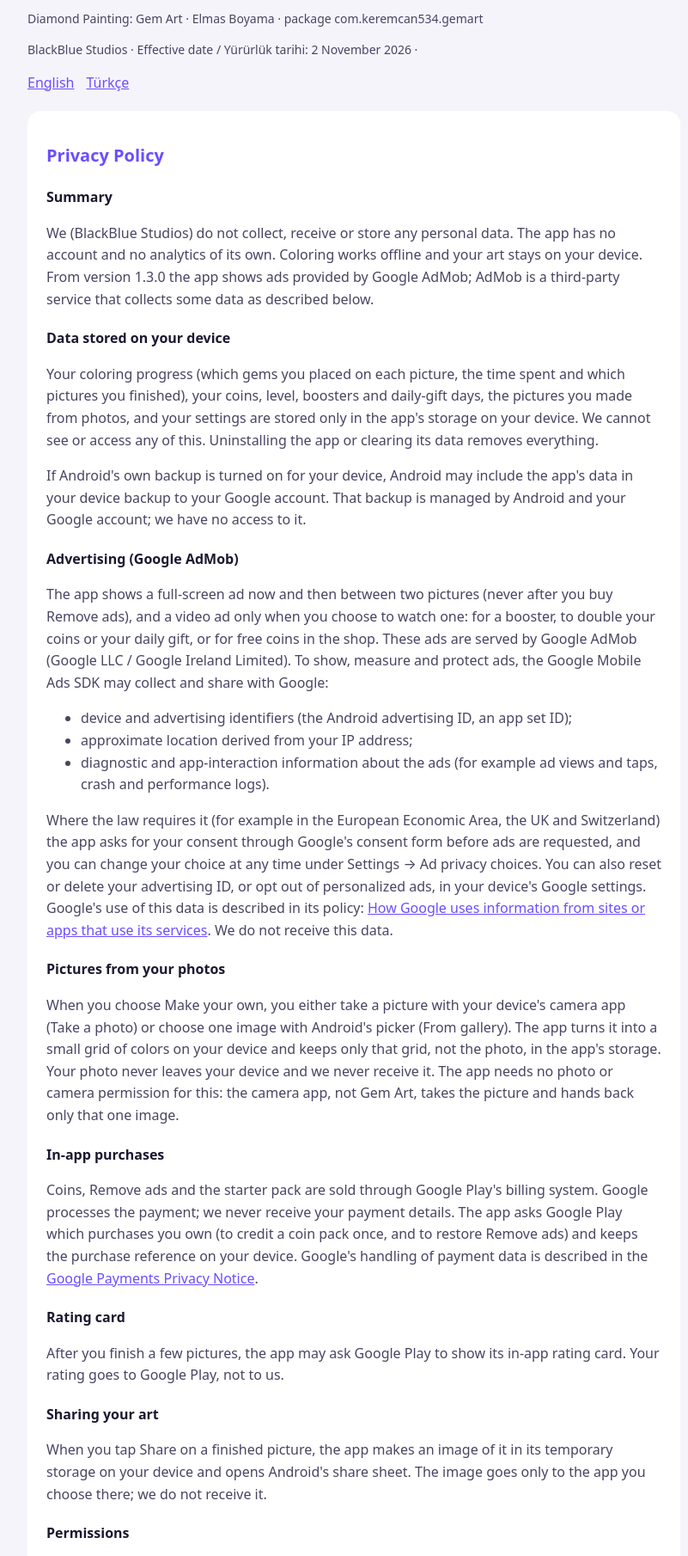
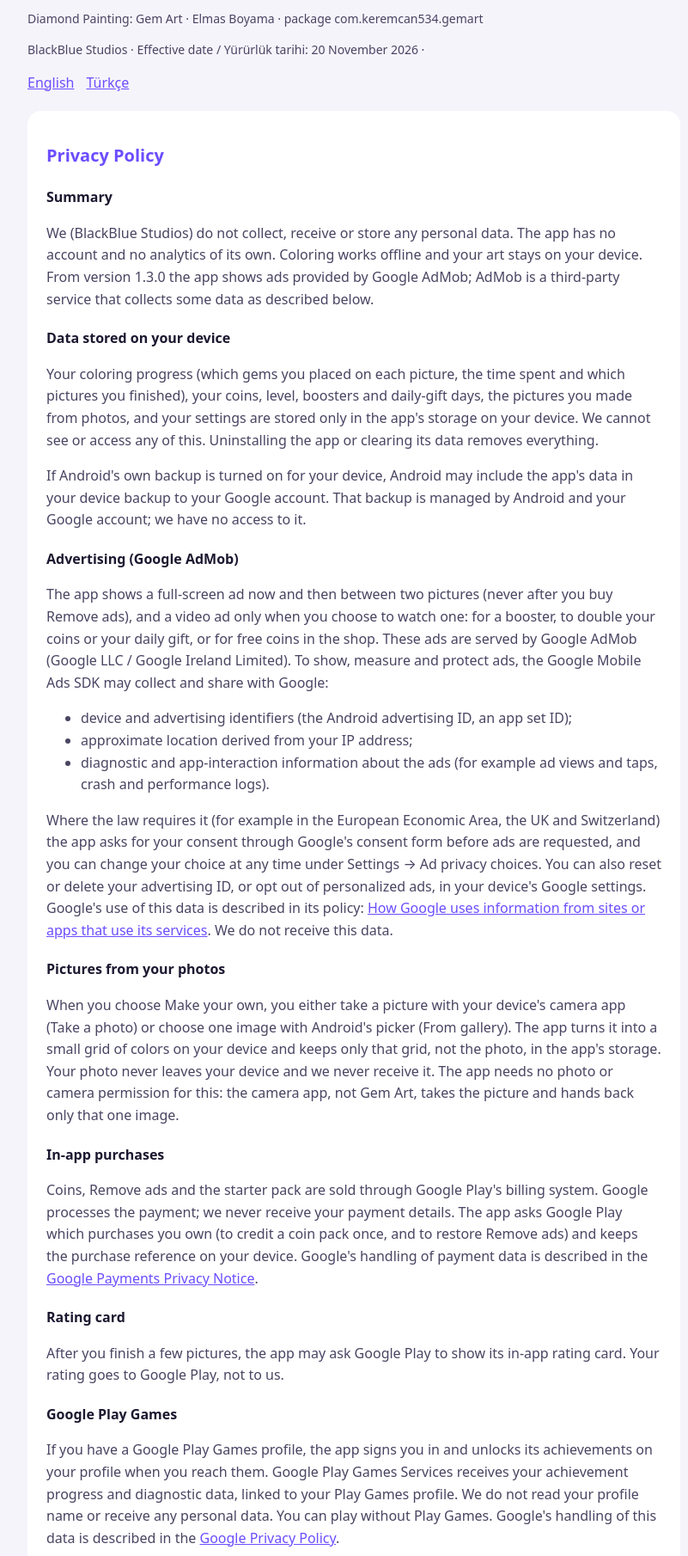
Before and after one commit to keremcan534/odak-privacy, a plain HTML site: page gem-art/index.html in a window 1280 px wide. Shown: the part 80-1890 px from the top of the page at 86% size, without its empty margins (228-1029 px from the left). Drawn offline with Linux system fonts and the light colour scheme.

Commit message:
Gem Art: Google Play Games section (EN/TR), effective 20 November 2026
Co-Authored-By: Claude Opus 5.5 <noreply@anthropic.com>

```diff
--- a/gem-art/index.html
+++ b/gem-art/index.html
@@ -23,7 +23,7 @@
 <main>
   <h1>Gem Art</h1>
   <p class="meta">Diamond Painting: Gem Art · Elmas Boyama · package com.keremcan534.gemart</p>
-  <p class="meta">BlackBlue Studios · Effective date / Yürürlük tarihi: 2 November 2026 · <nav style="display:inline"><a href="#en">English</a><a href="#tr">Türkçe</a></nav></p>
+  <p class="meta">BlackBlue Studios · Effective date / Yürürlük tarihi: 20 November 2026 · <nav style="display:inline"><a href="#en">English</a><a href="#tr">Türkçe</a></nav></p>
 
   <section id="en" lang="en">
     <h2>Privacy Policy</h2>
@@ -46,6 +46,8 @@
     <p>Coins, Remove ads and the starter pack are sold through Google Play's billing system. Google processes the payment; we never receive your payment details. The app asks Google Play which purchases you own (to credit a coin pack once, and to restore Remove ads) and keeps the purchase reference on your device. Google's handling of payment data is described in the <a href="https://payments.google.com/payments/apis-secure/u/0/get_legal_document?ldo=0&amp;ldt=privacynotice">Google Payments Privacy Notice</a>.</p>
     <h3>Rating card</h3>
     <p>After you finish a few pictures, the app may ask Google Play to show its in-app rating card. Your rating goes to Google Play, not to us.</p>
+    <h3>Google Play Games</h3>
+    <p>If you have a Google Play Games profile, the app signs you in and unlocks its achievements on your profile when you reach them. Google Play Games Services receives your achievement progress and diagnostic data, linked to your Play Games profile. We do not read your profile name or receive any personal data. You can play without Play Games. Google's handling of this data is described in the <a href="https://policies.google.com/privacy">Google Privacy Policy</a>.</p>
     <h3>Sharing your art</h3>
     <p>When you tap Share on a finished picture, the app makes an image of it in its temporary storage on your device and opens Android's share sheet. The image goes only to the app you choose there; we do not receive it.</p>
     <h3>Permissions</h3>
@@ -85,6 +87,8 @@
     <p>Altın, Reklamları kaldır ve başlangıç paketi Google Play'in faturalandırma sistemiyle satılır. Ödemeyi Google işler; ödeme bilgilerini biz asla almayız. Uygulama hangi satın alımların sende olduğunu Google Play'e sorar (bir altın paketini bir kez yüklemek ve Reklamları kaldır'ı geri yüklemek için) ve satın alma referansını cihazında saklar. Google'ın ödeme verilerini nasıl işlediği <a href="https://payments.google.com/payments/apis-secure/u/0/get_legal_document?ldo=0&amp;ldt=privacynotice&amp;hl=tr">Google Payments Gizlilik Bildirimi</a>'nde anlatılır.</p>
     <h3>Puan kartı</h3>
     <p>Birkaç resim bitirdikten sonra uygulama, Google Play'den uygulama içi puan kartını göstermesini isteyebilir. Verdiğin puan bize değil, Google Play'e gider.</p>
+    <h3>Google Play Oyunlar</h3>
+    <p>Google Play Oyunlar profilin varsa uygulama seni oturum açmış hale getirir ve başarımlara ulaştığında onları profilinde açar. Başarım ilerlemeni ve tanılama verilerini, Play Oyunlar profilinle ilişkili olarak Google Play Games Hizmetleri alır. Profil adını okumayız ve hiçbir kişisel veri almayız. Play Oyunlar olmadan da oynayabilirsin. Google'ın bu verileri nasıl işlediği <a href="https://policies.google.com/privacy?hl=tr">Google Gizlilik Politikası</a>'nda anlatılır.</p>
     <h3>Eserini paylaşmak</h3>
     <p>Bitmiş bir resimde Paylaş'a dokunduğunda uygulama, cihazındaki geçici depolamada resmin bir görüntüsünü oluşturur ve Android'in paylaşım ekranını açar. Görüntü yalnızca orada seçtiğin uygulamaya gider; biz onu almayız.</p>
     <h3>İzinler</h3>
```
